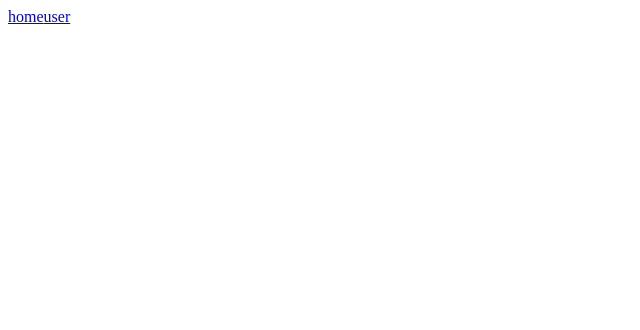
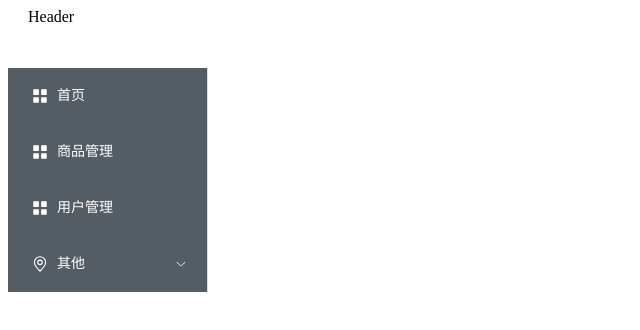
Before and after one commit to xxyCoder/vue-manage, a Vue app: page / in a window 1280 px wide. Before the commit this address had no page. Shown: the top 330 px of the page, without its empty margins (0-640 px from the left). Built offline with nearby package versions, Linux system fonts and the light colour scheme.

Commit message:
2023/4/1

```diff
--- a/src/App.vue
+++ b/src/App.vue
@@ -1,13 +1,12 @@
 <template>
-    <div>
-        <router-link to="/home">home</router-link>
-        <router-link to="/user">user</router-link>
+    <div id="app">
+        <!-- 最外层路由出口 -->
         <router-view></router-view>
     </div>
 </template>
 
 <script setup>
-
+import Main from './views/Main.vue';
 </script>
 
 <style></style>
--- /dev/null
+++ b/src/components/CAside.vue
@@ -0,0 +1,90 @@
+<template>
+    <el-row class="tac">
+        <el-col :span="24">
+            <el-menu active-text-color="#ffd04b" background-color="#545c64" class="el-menu-vertical-demo" default-active="2"
+                text-color="#fff" @open="handleOpen" @close="handleClose">
+                <el-menu-item v-for="item in noChild" :key="item.name" :index="item.name">
+                    <el-icon><icon-menu /></el-icon>
+                    <span>{{ item.label }}</span>
+                </el-menu-item>
+                <el-sub-menu v-for="item in hasChild" :key="item.label" :index="item.label">
+                    <template #title>
+                        <el-icon>
+                            <location />
+                        </el-icon>
+                        <span>{{ item.label }}</span>
+                    </template>
+                    <el-menu-item-group v-for="subItem in item.children" :key="subItem.path">
+                        <el-menu-item :index="subItem.path">{{ subItem.label }}</el-menu-item>
+                    </el-menu-item-group>
+                </el-sub-menu>
+            </el-menu>
+        </el-col>
+    </el-row>
+</template>
+
+<script lang="ts" setup>
+import {
+    Document,
+    Menu as IconMenu,
+    Location,
+    Setting,
+} from '@element-plus/icons-vue';
+import { reactive,watch,computed } from 'vue';
+// 数据
+const state = reactive({
+    menuData: [
+        {
+            path: "/",
+            name: "home",
+            label: "首页",
+            icon: "s-home",
+            url: "Home/Home",
+        },
+        {
+            path: "/mall",
+            name: "mall",
+            label: "商品管理",
+            icon: "video-play",
+            url: "MallManage/MallManage",
+        },
+        {
+            path: "/user",
+            name: "user",
+            label: "用户管理",
+            icon: "user",
+            url: "UserManage/UserManage",
+        },
+        {
+            label: "其他",
+            icon: "location",
+            children: [
+                {
+                    path: "/page1",
+                    name: "page1",
+                    label: "首页1",
+                    icon: "setting",
+                    url: "Other/PageOne",
+                },
+                {
+                    path: "/page2",
+                    name: "page2",
+                    label: "首页2",
+                    icon: "setting",
+                    url: "Other/PageTwo",
+                },
+            ],
+        },
+    ]
+});
+// 方法
+const handleOpen = (key: string, keyPath: string[]) => {
+    console.log(key, keyPath)
+}
+const handleClose = (key: string, keyPath: string[]) => {
+    console.log(key, keyPath)
+}
+// 计算属性
+const noChild = computed(() => state.menuData.filter(item => !item.children));  // 没有子菜单
+const hasChild = computed(() => state.menuData.filter(item => item.children));  // 有子菜单
+</script>
--- a/src/main.js
+++ b/src/main.js
@@ -2,7 +2,19 @@ import { createApp } from 'vue'
 import App from './App.vue'
 import router from './router';
 
+import {
+    ElMain,
+    ElAside,
+    ElHeader,
+    ElContainer
+} from 'element-plus'
+import 'element-plus/dist/index.css';
+
 const app = createApp(App);
 app
     .use(router)
+    .use(ElMain)
+    .use(ElAside)
+    .use(ElHeader)
+    .use(ElContainer)
     .mount('#app');
--- a/src/views/Main.vue
+++ b/src/views/Main.vue
@@ -3,9 +3,18 @@
         <el-container>
             <el-header>Header</el-header>
             <el-container>
-                <el-aside width="200px">Aside</el-aside>
-                <el-main>Main</el-main>
+                <el-aside width="200px">
+                    <c-aside />
+                </el-aside>
+                <el-main>
+                    <!-- 子路由出口 -->
+                    <router-view></router-view>
+                </el-main>
             </el-container>
         </el-container>
     </div>
 </template>
+
+<script setup>
+import CAside from '../components/CAside.vue'
+</script>
```
Also changed, not shown: src/router/index.js (+10 -5 lines).
